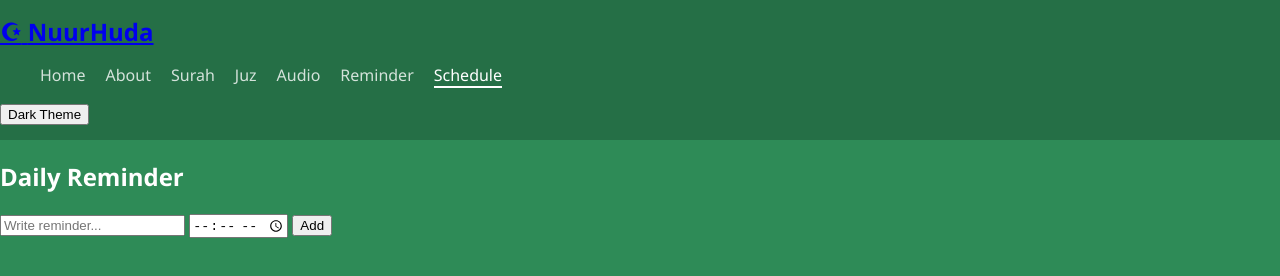
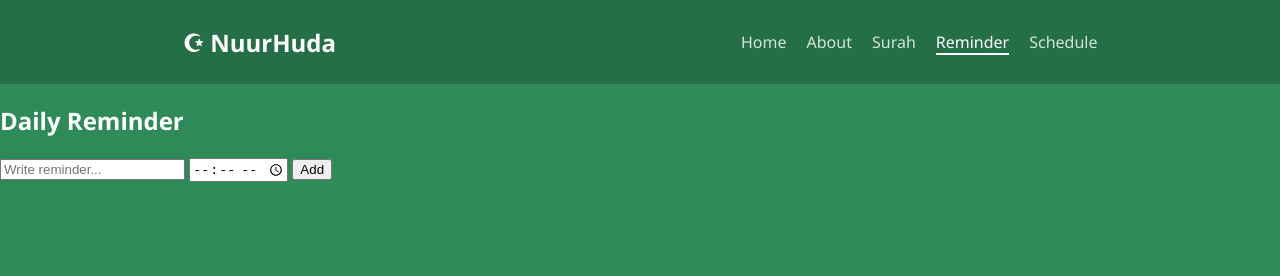
Before and after one commit to rayaanrazia9-coder/NuurHuda_Quran_Web, a website: page Reminder.html in a window 1280 px wide. Drawn offline with Linux system fonts and the light colour scheme.

Commit message:
Refactor HTML structure and navigation links

```diff
--- a/Reminder.html
+++ b/Reminder.html
@@ -10,28 +10,18 @@
 
 <!-- HEADER START -->
 <header>
-  <div class="container nav">
-
-    <a class="brand" href="index.html">
-      <span class="brand-logo">☪</span>
-      <span class="brand-name">NuurHuda</span>
-    </a>
-
-    <nav>
-      <ul>
-        <li><a href="index.html">Home</a></li>
-        <li><a href="about.html">About</a></li>
-        <li><a href="surah.html">Surah</a></li>
-        <li><a href="juz.html">Juz</a></li>
-        <li><a href="audio.html">Audio</a></li>
-        <li><a href="reminder.html">Reminder</a></li>
-        <li><a href="schedule.html" class="active">Schedule</a></li>
-      </ul>
-    </nav>
-
-    <button id="themeBtn" class="theme-toggle" onclick="toggleTheme()">Dark Theme</button>
-
-  </div>
+    <div class="nav-container">
+        <div class="brand">☪ NuurHuda</div>
+        <nav>
+            <ul>
+                <li><a href="#">Home</a></li>
+                <li><a href="#">About</a></li>
+                <li><a href="#">Surah</a></li>
+                <li><a href="#" class="active">Reminder</a></li>
+                <li><a href="#">Schedule</a></li>
+            </ul>
+        </nav>
+    </div>
 </header>
 <!-- HEADER END -->
 
```
